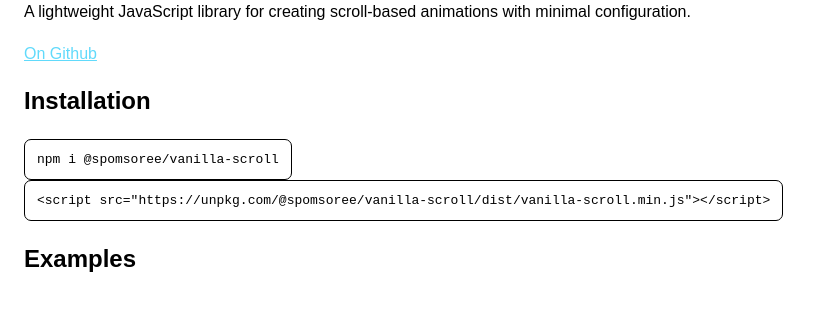
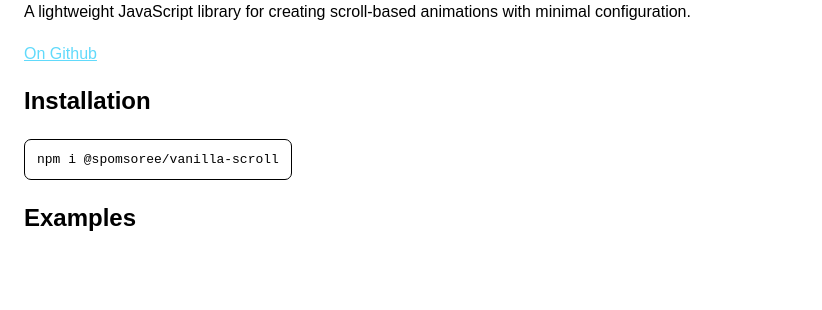
Before and after one commit to Spomsoree/vanilla-scroll, a website: page examples/index.hbs in a window 1280 px wide. Shown: the part 82-392 px from the top of the page, without its empty margins (0-822 px from the left). Drawn offline with nearby package versions, Linux system fonts and the light colour scheme; files that its build step writes are made by us from their sources.

Commit message:
Removed the cdn link

```diff
--- a/examples/index.hbs
+++ b/examples/index.hbs
@@ -34,7 +34,6 @@
         </h2>
         <div class="installations">
             <pre><code>npm i @spomsoree/vanilla-scroll</code></pre>
-            <pre><code>&lt;script src="https://unpkg.com/@spomsoree/vanilla-scroll/dist/vanilla-scroll.min.js"&gt;&lt;/script&gt;</code></pre>
         </div>
     </div>
 </section>
```
